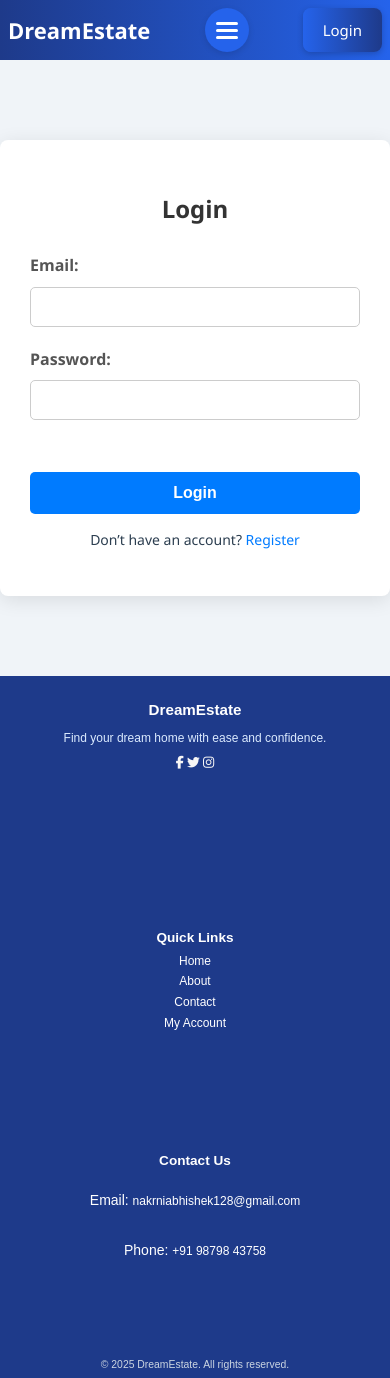
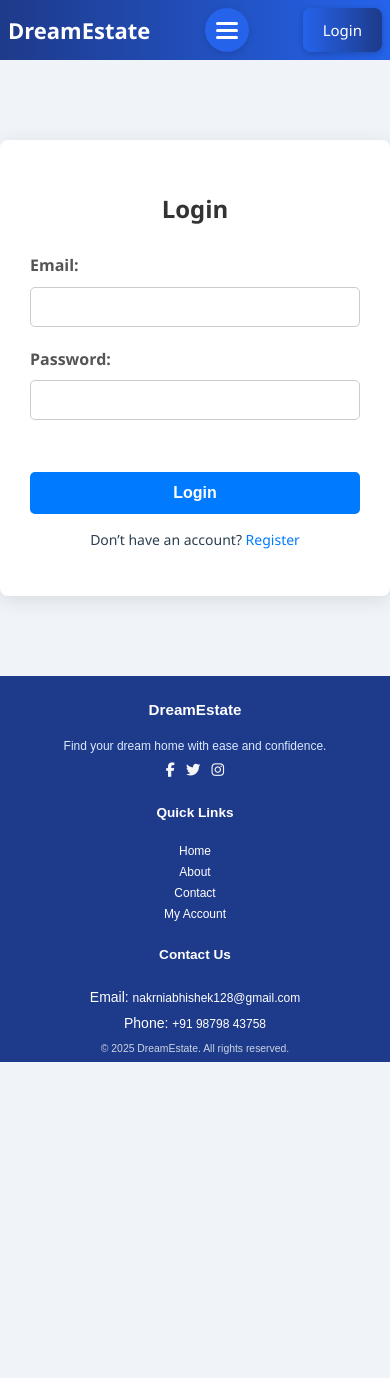
Before and after one commit to abhi123880/DreamEstate, a React (Create React App) app in the folder frontend/: page /login in a window 390 px wide. After the commit the page ends 1062 px from the top, so only its background shows below. Built offline with nearby package versions, Linux system fonts and the light colour scheme.

Commit message:
Update Footer.css

```diff
--- a/frontend/src/components/Footer.css
+++ b/frontend/src/components/Footer.css
@@ -1,4 +1,4 @@
-html, body {
+ html, body {
   margin: 0;
   padding: 0;
   box-sizing: border-box;
@@ -19,22 +19,25 @@ html, body {
   flex-wrap: wrap;
   justify-content: space-between;
   align-items: flex-start;
-  gap: 0.2rem;
+  gap: 0.5rem;
   max-width: 1200px;
   margin: 0 auto;
-  padding: 0 0.5rem;
+  padding: 0;
   box-sizing: border-box;
+  margin-bottom: 1rem;
 }
 
 .footer-column {
-  flex: 1 1 220px;
-  min-width: 140px;
-  max-width: 340px;
+  flex: 1 1 0;
+  min-width: 0;
+  max-width: 100%;
   display: flex;
   flex-direction: column;
   align-items: center;
   text-align: center;
-  margin-bottom: 0.2rem;
+  gap: 0.2rem;
+  margin: 0;
+  padding: 0;
   box-sizing: border-box;
   color: #fff;
 }
@@ -42,19 +45,16 @@ html, body {
 .footer-title {
   font-size: 1.2rem;
   font-weight: bold;
-  margin-bottom: 0.3rem;
 }
 
 .footer-subtitle {
   font-size: 1rem;
   font-weight: 600;
-  margin-bottom: 0.2rem;
 }
 
 .footer-text {
   font-size: 0.9rem;
   color: #dbeafe;
-  margin: 0.1rem 0;
 }
 
 .footer-links-row {
@@ -77,14 +77,13 @@ html, body {
 }
 
 .social-icons {
-  margin-top: 0.2rem;
   display: flex;
   justify-content: center;
-  gap: 0.2rem;
+  gap: 0.7rem;
 }
 
 .social-icon {
-  font-size: 1rem;
+  font-size: 2rem;
   color: #f7f6f6;
   transition: color 0.3s;
 }
@@ -94,26 +93,38 @@ html, body {
 }
 
 .footer-bottom {
+  display: flex;
+  flex-direction: column;
+  align-items: center;
+  gap: 0.3rem;
   text-align: center;
-  margin-top: 0.4rem;
+  margin-top: 0;
   font-size: 0.75rem;
   color: #cbd5e1;
   padding: 0 0.5rem;
   box-sizing: border-box;
 }
 
+.footer-bottom > div {
+  font-size: 0.85rem;
+  color: #fff;
+}
+
 @media (max-width: 900px) {
   .footer-content {
     flex-direction: column;
-    align-items: center;
-    gap: 0.15rem;
+    align-items: stretch;
+    gap: 0.1rem;
     padding: 0;
+    margin-bottom: 0.2rem;
   }
   .footer-column {
     width: 100%;
     min-width: 0;
     max-width: 100%;
-    margin-bottom: 0.15rem;
+    gap: 0.1rem;
+    margin: 0;
+    padding: 0;
   }
 }
 
@@ -133,16 +144,27 @@ html, body {
   }
   .footer-bottom {
     font-size: 0.65rem;
-    margin-top: 0.2rem;
+    gap: 0.15rem;
+  }
+  .footer-bottom > div {
+    font-size: 0.75rem;
   }
   .social-icon {
-    font-size: 0.8rem;
+    font-size: 0.9rem;
   }
   .footer-content {
     gap: 0.1rem;
     padding: 0;
+    margin-bottom: 0.3rem;
   }
   .footer-column {
-    margin-bottom: 0.1rem;
+    gap: 0.05rem;
+    margin: 0;
+    padding: 0;
   }
 }
+
+
+.footer-column p {
+  margin: 0.1rem 0;
+}
```
